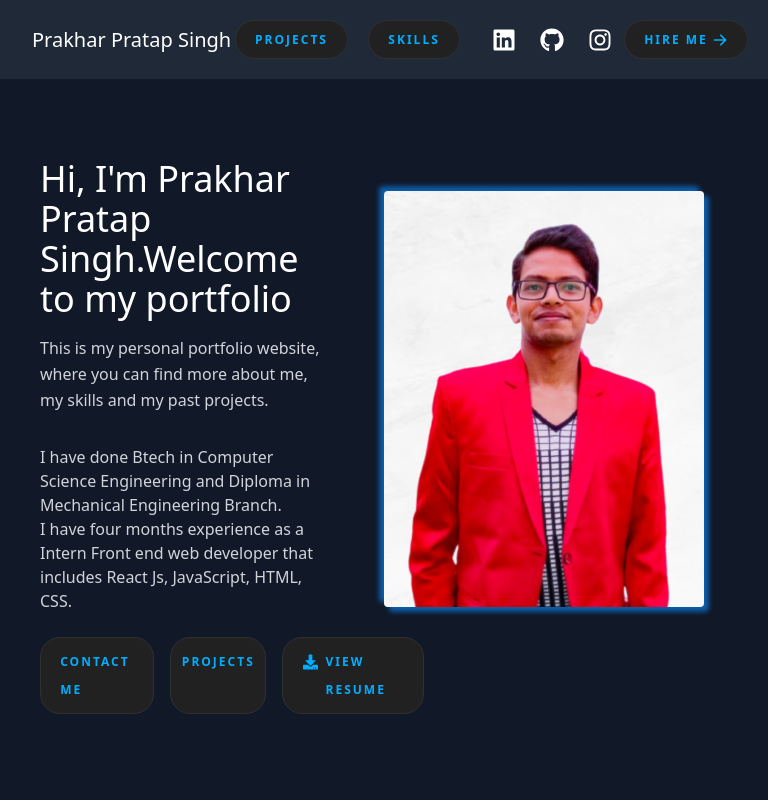
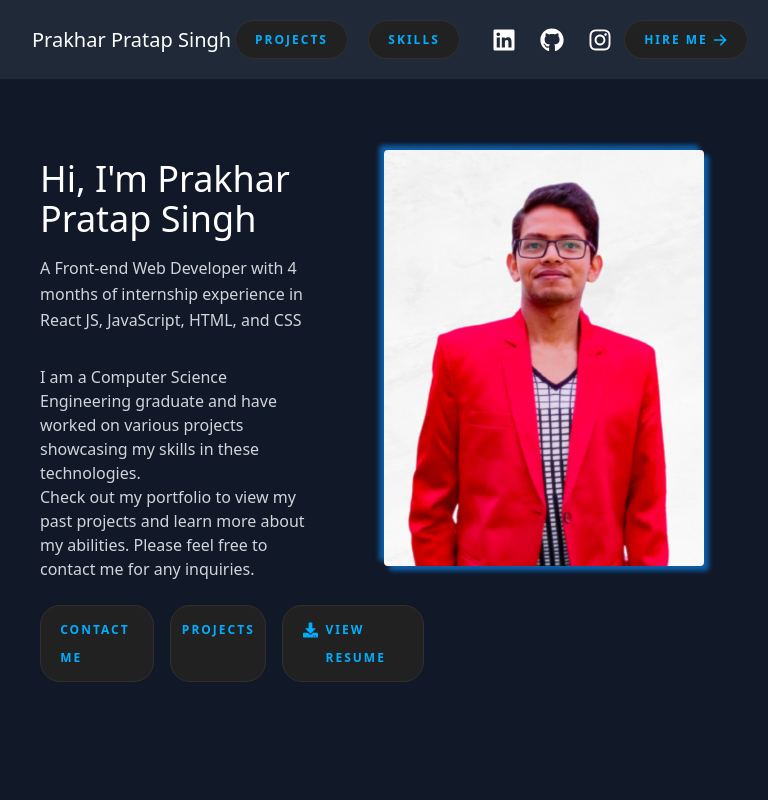
Before and after one commit to prakharpratap97/Prakhar-Pratap-Singh-Portfolio-by-using-reactjs-and-netlifly-main, a React (Create React App) app: page / in a window 768 px wide. Shown: the top 800 px of the page. Built offline with nearby package versions, Linux system fonts and the light colour scheme.

Commit message:
text changes

```diff
--- a/src/components/About.js
+++ b/src/components/About.js
@@ -6,14 +6,13 @@ export default function About() {
       <div className="container mx-auto flex px-10 py-20 md:flex-row flex-col items-center ">
         <div className="lg:flex-grow md:w-1/2 lg:pr-24 md:pr-16 flex flex-col md:items-start md:text-left mb-16 md:mb-0 items-center text-center">
           <h1 className="title-font sm:text-4xl text-3xl mb-4 font-medium text-white">
-            Hi, I'm Prakhar Pratap Singh.
-            <br className="hidden lg:inline-block" />Welcome to my portfolio
+          Hi, I'm Prakhar Pratap Singh
+
           </h1>
           <p className="mb-8 leading-relaxed">
-          This is my personal portfolio website, where you can find more about me, my skills and my past projects.
+          A Front-end Web Developer with 4 months of internship experience in React JS, JavaScript, HTML, and CSS
           </p>
-          <h2> I have done Btech in Computer Science Engineering and Diploma in Mechanical Engineering Branch.<br/>
-          I have four months experience as a Intern Front end web developer that includes React Js, JavaScript, HTML, CSS.</h2><br />
+          <h2>I am a Computer Science Engineering graduate and have worked on various projects showcasing my skills in these technologies. <br/> Check out my portfolio to view my past projects and learn more about my abilities. Please feel free to contact me for any inquiries.</h2><br />
 
           <div className="flex justify-center">
             <a
--- a/src/index.css
+++ b/src/index.css
@@ -1,6 +1,10 @@
 @tailwind base;
 @tailwind components;
 @tailwind utilities;
+
+@media (min-width: 768px) and (max-width: 1024px) {
+  .responsive-image {
+    margin-bottom: 3.2rem;}}
 
   a.selected {
     position: relative;
```
